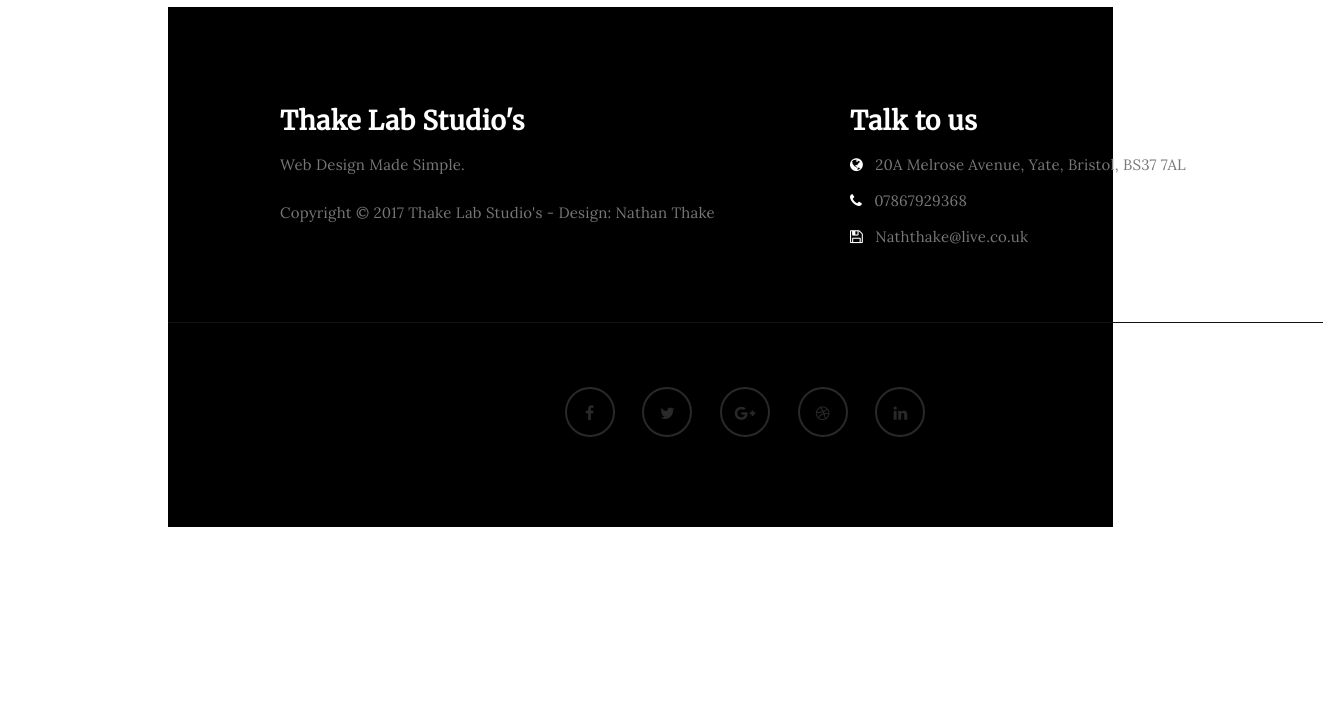
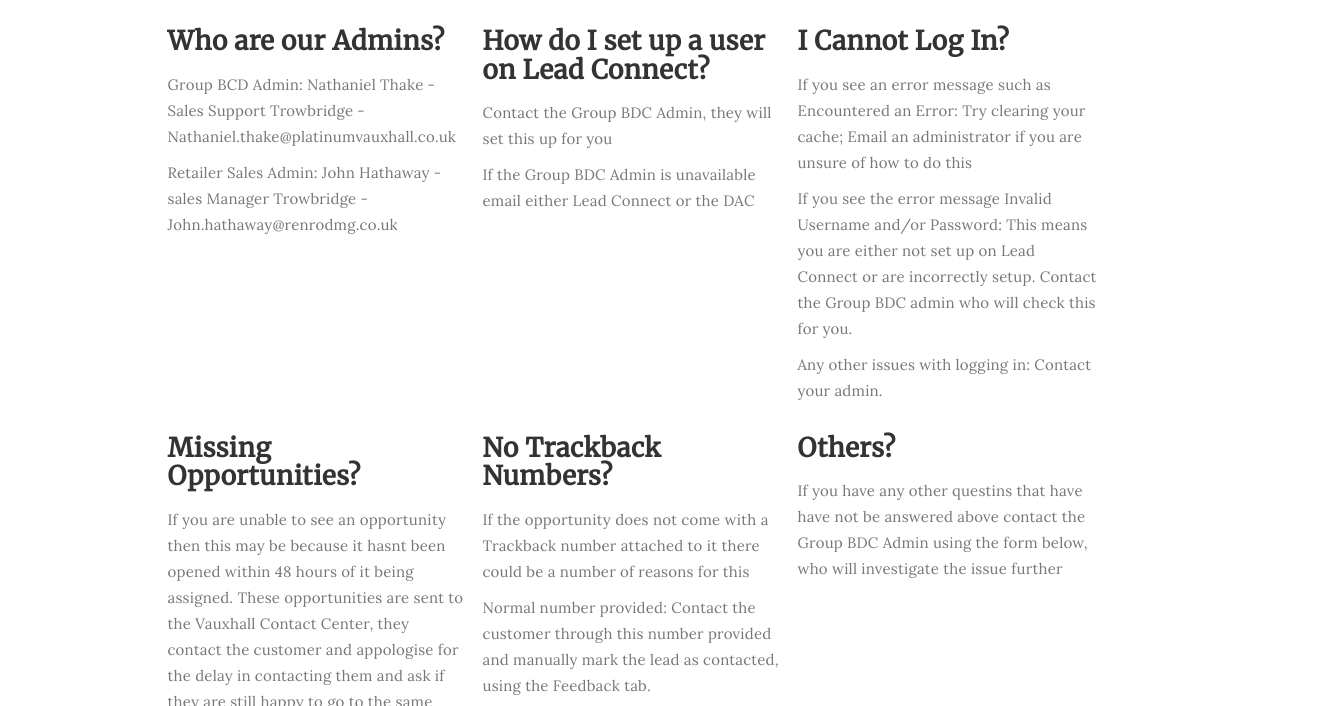
Before and after one commit to NathanThake/NathanThake.github.io, a plain HTML site: page help.html in a window 1280 px wide. Shown: the part 731-1437 px from the top of the page, 1338 px wide, since content can reach past the window. Before the commit the page ends 1338 px from the top, so only its background shows below. Drawn offline with Linux system fonts and the light colour scheme.

Commit message:
edit again

```diff
--- a/help.html
+++ b/help.html
@@ -19,6 +19,7 @@
   <!--Title -->
   <title>Lead Connect At Platinum Vauxhall</title>
 </head>
+
 <body>
   <!-- Preloader -->
   <div class="preloader">
@@ -72,12 +73,41 @@
   <section id="contact">
     <div class="container">
       <div class="row">
-
         <div class="col-md-offset-1 col-md-10 col-sm-12">
           <h2>FAQ's</h2>
-                  <!--  <p>Lorem ipsum dolor sit amet, consectetur adipiscing elit, sed do eiusmod tempor incididunt ut labore et dolore magna aliqua. Ut enim ad minim veniam, quis nostrud exercitation ullamco laboris nisi ut aliquip ex ea commodo consequat. Duis aute irure dolor in reprehenderit in voluptate velit esse cillum dolore eu fugiat nulla pariatur.</p>
-
-                    <form action="#" method="post">
+          <div class="col-md-4 col-sm-4">
+            <h3>Who are our Admins?</h3>
+            <p>Group BCD Admin: Nathaniel Thake - Sales Support Trowbridge -Nathaniel.thake@platinumvauxhall.co.uk</p>
+            <p>Retailer Sales Admin: John Hathaway - sales Manager Trowbridge - John.hathaway@renrodmg.co.uk</p>
+          </div>
+          <div class="col-md-4 col-sm-4">
+            <h3>How do I set up a user on Lead Connect?</h3>
+            <p>Contact the Group BDC Admin, they will set this up for you</p>
+            <p>If the Group BDC Admin is unavailable email either Lead Connect or the DAC </p>
+          </div>
+          <div class="col-md-4 col-sm-4">
+            <h3>I Cannot Log In?</h3>
+            <p>If you see an error message such as Encountered an Error: Try clearing your cache; Email an administrator if you are unsure of how to do this</p>
+            <p>If you see the error message Invalid Username and/or Password: This means you are either not set up on Lead Connect or are incorrectly setup. Contact the Group BDC admin who will check this for you.</p>
+            <p>Any other issues with logging in: Contact your admin.</p>
+          </div>
+          <div class="col-md-4 col-sm-4">
+            <h3>Missing Opportunities?</h3>
+            <p>If you are unable to see an opportunity then this may be because it hasnt been opened within 48 hours of it being assigned. These opportunities are sent to the Vauxhall Contact Center, they contact the customer and appologise for the delay
+              in contacting them and ask if they are still happy to go to the same dealer, or if they would prefer to go to another dealership (where appropriate dealers are located close to them)</p>
+          </div>
+          <div class="col-md-4 col-sm-4">
+            <h3>No Trackback Numbers?</h3>
+            <p>If the opportunity does not come with a Trackback number attached to it there could be a number of reasons for this</p>
+            <p>Normal number provided: Contact the customer through this number provided and manually mark the lead as contacted, using the Feedback tab.</p>
+            <p>No number at all: Contact either the Group BDC Admin or Retailer Sales Admin</p>
+          </div>
+          <div class="col-md-4 col-sm-4">
+            <h3>Others?</h3>
+            <p> If you have any other questins that have have not be answered above contact the Group BDC Admin using the form below, who will investigate the issue further</p>
+          </div>
+      </div>
+      <form action="html_form_send.php" method="post">
         <div class="col-md-4 col-sm-4">
           <input name="name" type="text" class="form-control" id="name" placeholder="Name">
         </div>
@@ -95,51 +125,9 @@
         </div>
       </form>
     </div>
-
-          </div>
     </div>
   </section>-->
-<!--
-<body>
-  <h1>FAQ'S</h1>
-  <h4>Who are our Admins?</h4>
-  <ol>
-    <li>Group BCD Admin: Nathaniel Thake - Sales Support Trowbridge - Nathaniel.thake@platinumvauxhall.co.uk</li>
-    <li>Retailer Sales Admin: John Hathaway - sales Manager Trowbridge - John.hathaway@renrodmg.co.uk</li>
-  </ol>
-  <h4>I Cannot Log In?</h4>
-  <ol>
-    <li>If you see an error message such as Encountered an Error: Try clearing your cache; Email an administrator if you are unsure of how to do this</li>
-    <li>If you see the error message Invalid Username and/or Password: This means you are either not set up on Lead Connect or are incorrectly setup. Contact the Group BDC admin who will check this for you.</li>
-    <li>Any other issues with logging in: Contact your admin. If they are not availible email either Lead Connect at: leadconnect@vauxhall.co.uk (Open Monday - Friday 8.30 - 5.30) or the DAC at: DAC.eur.english@gm.com</li>
-  </ol>
-  <h4>How do I set up a user on Lead Connect?</h4>
-  <ol>
-    <li>Contact the Group BDC Admin, they will set this up for you</li>
-    <li>If the Group BDC Admin is unavailable email either Lead Connect at: leadconnect@vauxhall.co.uk (Open Monday - Friday 8.30 - 5.30) or the DAC at: DAC.eur.english@gm.com</li>
-  </ol>
-  <h4>Missing Opportunities?</h4>
-  <ol>
-    <li>If you are unable to see an opportunity then this may be because it hasnt been opened within 48 hours of it being assigned. These opportunities are sent to the Vauxhall Contact Center, they contact the customer and appologise for the delay in contacting
-      them and ask if they are still happy to go to the same dealer, or if they would prefer to go to another dealership (where appropriate dealers are located close to them)</li>
-  </ol>
-  <h4>No Trackback Numbers?</h4>
-  <p>IF the opportunity does not come with a Trackback number attached to it there could be a number of reasons for this</p>
-  <ol>
-    <li>Normal number provided: Contact the customer through this number provided and manually mark the lead as contacted, using the Feedback tab. Then contact either the Group BDC Admin or the Retailer Sales Admin who will look in this further</li>
-    <li>No number at all: Contact either the Group BDC Admin or Retailer Sales Admin</li>
-    <li>Anything else; Contact the Group BDC Admin</li>
-  </ol>
-  <p> If you have any other questins that have have not be answered above contact the Group BDC Admin, who will investigate the issue further <a href="mailto:nathaniel.thake@platinumvauxhall.co.uk?Subject=Issues%With%Lead5Connect" target="_top">Send Mail</a></p>
-
-</body>
-
-<footer>
-  <div class="note">
-    <p><span>Copyright &copy; 2017 Nathaniel Thake. All rights reserved. I Take On Projects All The Time <a href="mailto:nathaniel.thake@platinumvauxhall.co.uk?Subject=Issues%With%Lead5Connect" target="_top">Contact Me</a></span></p>
-  </div>
-</footer>
--->
+  <!--Footer section-->
   <footer>
     <div class="container">
       <div class="row">
@@ -189,4 +177,5 @@
   <script src="js/custom.js"></script>
 
 </body>
+
 </html>
```
Also changed, not shown: lead types.html (+0 -1 lines). Lines whose indentation alone changed are shown as unchanged.
